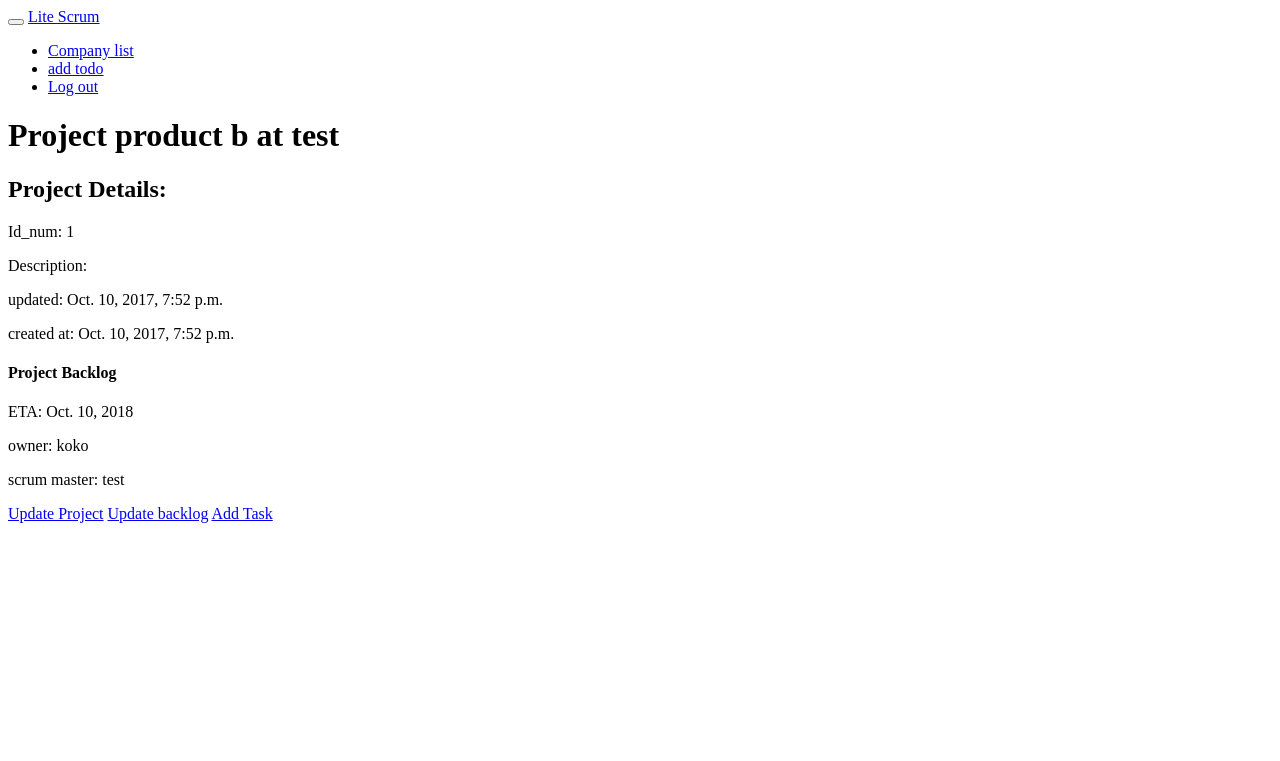
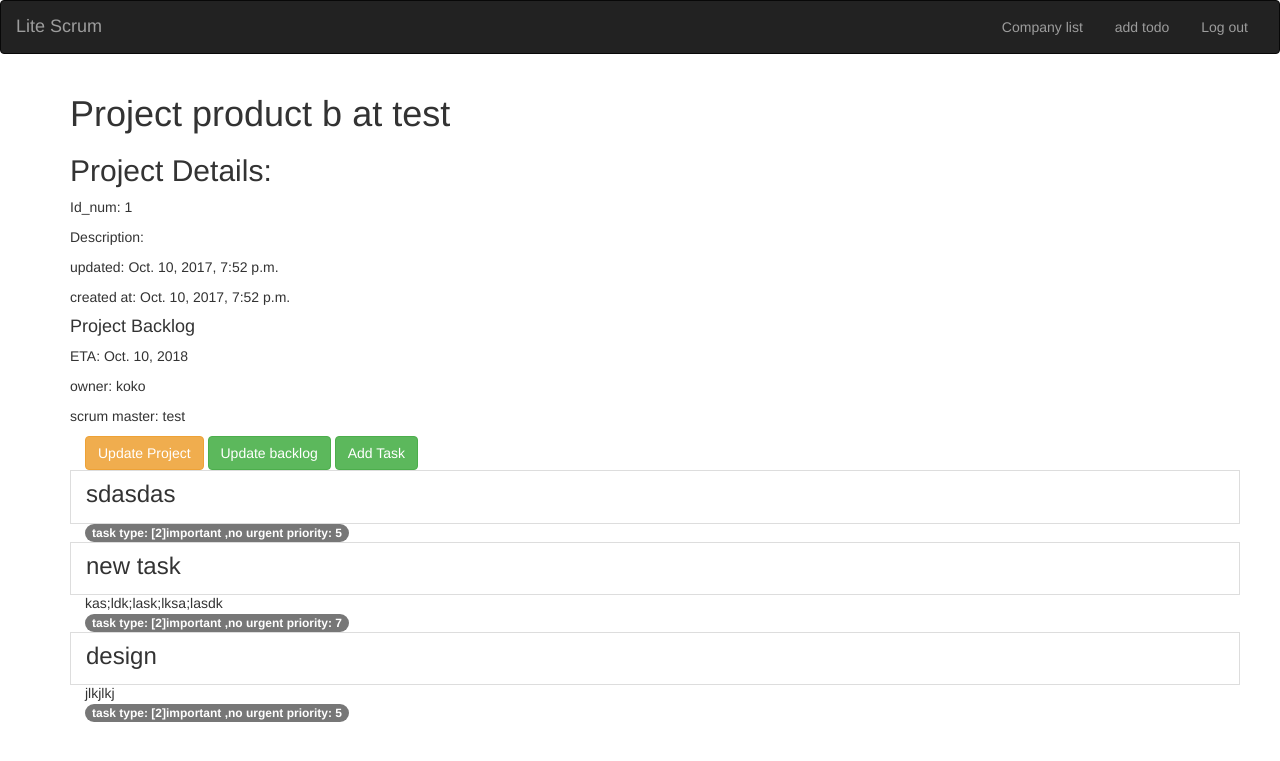
Before and after one commit to itzikorfa/SE-Lite-Scrum, a Django app: page /project/1/ in a window 1280 px wide. Shown: the top 761 px of the page. Run offline with Django 3.2, Linux system fonts and the light colour scheme; a user stored in the database is signed in; data comes from the database, SQL or seed files in the repository; both versions use the stored data as it was after the commit; parts of the project's set-up code (start-up, migrations or seed data) failed here and were passed over; some libraries are stand-ins or nearby versions.

Commit message:
fix all
asdasd

```diff
--- a/log/models.py
+++ b/log/models.py
@@ -13,4 +13,4 @@ class Log(models.Model):
         return "log for task "
 
     def get_absolute_url(self):
-        return reverse("task:detail", kwargs={"pk": self.task.pk})
+        return reverse("task:detail", kwargs={"pk": self.task.task.pk})
--- a/project/templates/project/project_detail.html
+++ b/project/templates/project/project_detail.html
@@ -29,3 +29,13 @@
     </div>
 
 {% endblock %}
+{% block post %}
+    {% if project_details.projectBacklog %}
+        {% if project_details.projectBacklog.tasksInBacklogs.all %}
+            {% for task in  project_details.projectBacklog.tasksInBacklogs.all%}
+                {% include 'task/_task.html' %}
+            {% endfor %}
+        {% endif %}
+    {% endif %}
+
+{% endblock %}
--- a/task/models.py
+++ b/task/models.py
@@ -54,4 +54,4 @@ class TaskProperty(models.Model):
 
 
     def get_absolute_url(self):
-        return reverse("task:list")
+        return reverse("task:detail" ,kwargs={'pk':self.task.pk})
--- /dev/null
+++ b/task/templates/task/_task.html
@@ -0,0 +1,19 @@
+<a class="list-group-item" href="{% url 'task:detail'  pk=task.pk %}">
+    <h3 class="title list-group-item-heading">
+        {{  task.name}}</h3>
+
+    <div class="list-group-item-text container-fluid">
+
+
+</div></a>
+<div class="list-group-item-text container-fluid">
+				{{ task.description|safe }}
+				<div class="row">
+					<div class="col-md-4">
+						<span class="badge">task type: {{ task.task_type }} priority: {{ task.priority }} </span>
+					</div>
+{#					<div class="col-md-4">#}
+{#						<span class="badge">{{ group.posts.count }}</span> post{{ group.posts.count|pluralize }}#}
+{#					</div>#}
+				</div>
+			</div>
--- a/task/templates/task/task_detail.html
+++ b/task/templates/task/task_detail.html
@@ -32,10 +32,11 @@
                     <p>in progress</p>
                 {% endif %}
             {% else %}
-                <a href="{% url 'task:procreate' %}" class="btn btn-md btn-fill btn-warning"><span
+                <a href="{% url 'task:procreate' pk=task_details.pk %}" class="btn btn-md btn-fill btn-warning"><span
                         class="glyphicon glyphicon-plus-sign"></span> assign task</a>
             {% endif %}
-        <a href="{% url 'log:create' pk=task_details.pk %}" class="btn btn-lg btn-fill btn-warning"><span class="glyphicon glyphicon-ok-circle"></span> Add Log</a>
+
+        <a href="{% url 'log:create' pk=task_details.taskProperty.pk %}" class="btn btn-lg btn-fill btn-warning"><span class="glyphicon glyphicon-ok-circle"></span> Add Log</a>
         {% if task_details.taskProperty.log4tasks.count == 0 %}
             <h2>No logs yet</h2>
 
--- a/task/templates/task/task_list.html
+++ b/task/templates/task/task_list.html
@@ -11,9 +11,6 @@
     {% endif %}
 			<h2>Tasks Lists</h2>
 
-	{% if user.is_authenticated %}
-	<a href="{% url 'task:create' %}" class="btn btn-md btn-fill btn-warning"><span class="glyphicon glyphicon-plus-sign"></span> Create New Task</a>
-	{% endif %}
 </div>
 {% endblock %}
 {#TODO: create custome colors for tasks#}
--- a/task/urls.py
+++ b/task/urls.py
@@ -9,7 +9,7 @@ urlpatterns = [
     url(r'^create/(?P<pk>\d+)/$',views.TaskCreateView.as_view(),name='create'),
     url(r'^update/(?P<pk>\d+)/$',views.TaskUpdateView.as_view(),name='update'),
     url(r'^delete/(?P<pk>\d+)/$',views.TaskDeleteView.as_view(),name='delete'),
-    url(r'^setting/create/$',views.TaskPropertyCreateView.as_view(),name='procreate'),
+    url(r'^setting/create/(?P<pk>\d+)/$',views.TaskPropertyCreateView.as_view(),name='procreate'),
     url(r'^setting/update/(?P<pk>\d+)/$',views.TaskPropertyUpdateView.as_view(),name='proupdate'),
     url(r'^setting/delete/(?P<pk>\d+)/$',views.TaskPropertyDeleteView.as_view(),name='prodelete')
 
--- a/task/views.py
+++ b/task/views.py
@@ -47,10 +47,14 @@ class TaskPropertyListView(ListView):
 
 
 class TaskPropertyCreateView(CreateView):
-    fields = ('task', 'sprint','assign_to','end_date')
+    fields = ( 'sprint','assign_to','end_date','task_stage')
     model = models.TaskProperty
     template_name = 'task/task_form.html'
 
+    def form_valid(self, form):
+        task_pk = self.kwargs.pop('pk')
+        form.instance.task = get_object_or_404(models.Task, pk=task_pk)
+        return super(TaskPropertyCreateView, self).form_valid(form)
 
 class TaskPropertyUpdateView(UpdateView):
     fields = ('sprint','assign_to','end_date')
--- a/templates/base.html
+++ b/templates/base.html
@@ -4,22 +4,15 @@
 <head>
     <meta charset="utf-8">
     <title>Star Social</title>
-{#    <!-- Latest compiled and minified CSS -->#}
-{##}
-{#    <link rel="stylesheet" href="https://maxcdn.bootstrapcdn.com/bootstrap/3.3.7/css/bootstrap.min.css" integrity="sha384-BVYiiSIFeK1dGmJRAkycuHAHRg32OmUcww7on3RYdg4Va+PmSTsz/K68vbdEjh4u" crossorigin="anonymous">#}
-{##}
-{#    <!-- Optional theme -->#}
-{#    <link rel="stylesheet" href="https://maxcdn.bootstrapcdn.com/bootstrap/3.3.7/css/bootstrap-theme.min.css" integrity="sha384-rHyoN1iRsVXV4nD0JutlnGaslCJuC7uwjduW9SVrLvRYooPp2bWYgmgJQIXwl/Sp" crossorigin="anonymous">#}
-{##}
-{#    <!-- Latest compiled and minified JavaScript -->#}
-{#    <script src="https://maxcdn.bootstrapcdn.com/bootstrap/3.3.7/js/bootstrap.min.js" integrity="sha384-Tc5IQib027qvyjSMfHjOMaLkfuWVxZxUPnCJA7l2mCWNIpG9mGCD8wGNIcPD7Txa" crossorigin="anonymous"></script>#}
-{##}
-{##}
-{#    <link href="https://fonts.googleapis.com/css?family=Montserrat" rel="stylesheet">#}
-{##}
-{#    <link rel="stylesheet" href="{% static 'SE_Project_VerX/css/master.css'%}">#}
+    <link href="//cdn.bootcss.com/bootstrap/3.3.7/css/bootstrap.min.css" rel="stylesheet">
+    <link href="//cdn.bootcss.com/bootstrap-datetimepicker/4.17.44/css/bootstrap-datetimepicker.min.css"
+          rel="stylesheet">
+    <script src="//cdn.bootcss.com/jquery/3.0.0/jquery.min.js"></script>
+    <script src="//cdn.bootcss.com/bootstrap/3.3.7/js/bootstrap.min.js"></script>
+    <script src="//cdn.bootcss.com/moment.js/2.17.1/moment.min.js"></script>
+    <script src="//cdn.bootcss.com/bootstrap-datetimepicker/4.17.44/js/bootstrap-datetimepicker.min.js"></script>
 
-
+    <link href="https://fonts.googleapis.com/css?family=Montserrat" rel="stylesheet">
 </head>
 <body>
 <nav class="navbar navbar-inverse">
@@ -65,6 +58,5 @@
 </div>
 
 
-
 </body>
 </html>
```
Also changed, not shown: log/views.py (+0 -12 lines), db.sqlite3. Lines whose indentation alone changed are shown as unchanged.
